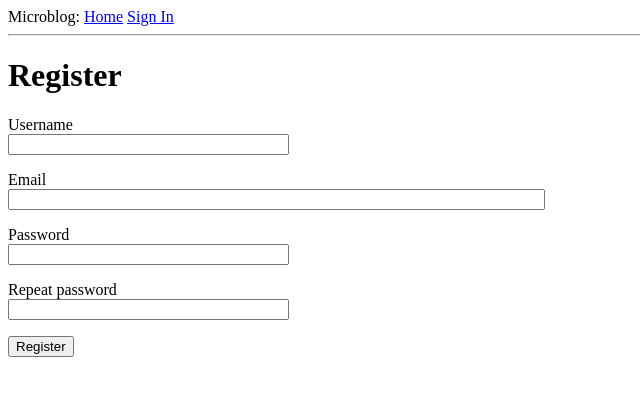
After one commit to tushargithub44/Flask-Blog, a Flask app: page /register in a window 1280 px wide. The commit adds this page. Shown: the top 396 px of the page, without its empty margins (0-640 px from the left). Run offline with Flask 2, Linux system fonts and the light colour scheme.

Commit message:
User Registration and Logins Done

```diff
--- a/app/__init__.py
+++ b/app/__init__.py
@@ -1,11 +1,14 @@
 from flask import Flask
-from config import Config
 from flask_sqlalchemy import SQLAlchemy
 from flask_migrate import Migrate
+from flask_login import LoginManager
+from config import Config
 
 app = Flask(__name__)
 app.config.from_object(Config)
 db = SQLAlchemy(app)
 migrate = Migrate(app, db)
+login = LoginManager(app)
+login.login_view = 'login'
 
 from app import routes, models
--- a/app/forms.py
+++ b/app/forms.py
@@ -1,9 +1,27 @@
 from flask_wtf import FlaskForm
 from wtforms import StringField, BooleanField, SubmitField, PasswordField
-from wtforms.validators import DataRequired
+from wtforms.validators import DataRequired, Email, EqualTo, ValidationError
+from app.models import User
 
 class LoginForm(FlaskForm):
     username = StringField('Username', validators = [DataRequired()])
     password = PasswordField('Password', validators = [DataRequired()])
     remember_me = BooleanField('Remember Me')
     submit = SubmitField('Sign In')
+
+class RegistrationForm(FlaskForm):
+    username = StringField('Username', validators = [DataRequired()])
+    email = StringField('Email', validators =[DataRequired(), Email()])
+    password = PasswordField('Password', validators =[DataRequired()])
+    password2 = PasswordField('Repeat password', validators =[DataRequired(), EqualTo('password')])
+    submit = SubmitField('Register')
+
+    def register_username(self, username):
+        user = User.query.filter_by(username = username.data).first()
+        if user is not None:
+            raise ValidationError('Please use Different Username.')
+
+    def register_email(self, email):
+        user = User.query.filter_by(email = email.data).first()
+        if user is not None:
+            raise ValidationError('Please use Different Email Address.')
--- a/app/routes.py
+++ b/app/routes.py
@@ -1,11 +1,16 @@
-from flask import render_template, flash, redirect,url_for
+from flask import render_template, flash, redirect,url_for, request
 from app import app
-from app.forms import LoginForm
+from app.forms import LoginForm, RegistrationForm
+from werkzeug.urls import url_parse
+from flask_login import current_user, login_user, logout_user, login_required
+from app.models import User
 
 @app.route('/')
 @app.route('/index')
+@login_required
 def index():
-    user = {'username' : 'Tushar'}
+
+    # user = {'username' : 'Tushar'}
     posts = [
         {
             'Author': {'username': 'Talha'},
@@ -16,13 +21,47 @@ def index():
             'Caption': 'Concurrency Control is nice topic!'
         }
     ]
-    return render_template('index.html',title = "Home", user = user, posts = posts)
+
+    return render_template('index.html',title = "Home", posts = posts)
 
 @app.route('/login',methods = ['GET','POST'])
 def login():
+    if current_user.is_authenticated:
+        return redirect(url_for('index'))
     form = LoginForm()
     if form.validate_on_submit():
-        flash('Login requested for user {}, remember_me ={}'.format(
-            form.username.data, form.remember_me.data))
+        user = User.query.filter_by(username = form.username.data).first()
+        if user is None or not user.check_password(form.password.data):
+            flash('Invalid Username or Password')
+            return redirect(url_for('login'))
+
+        # flash('Login requested for user {}, remember_me ={}'.format(
+        #     form.username.data, form.remember_me.data))
+
+        login_user(user, remember = form.remember_me.data)
+        next_page = request.args.get('next')
+        if not next_page or url_parse(next_page).netloc != '':
+            next_page = url_for('index')
         return redirect(url_for('index'))
     return render_template('login.html',title = 'Sign In',form = form)
+
+
+@app.route('/logout')
+def logout():
+    logout_user()
+    return redirect(url_for('index'))
+
+
+@app.route('/register', methods = ['GET', 'POST'])
+def register():
+    if current_user.is_authenticated:
+        return redirect(url_for('index'))
+    form = RegistrationForm()
+    if form.validate_on_submit():
+        user = User(username = username.data, email = email.data)
+        user.set_password(form.password.data)
+        db.session.add(user)
+        db.session.commit()
+        flash('Congratulations, you are now a registered user!')
+        return redirect(url_for('login'))
+    return render_template('register.html', title='Register', form=form)
--- a/app/templates/base.html
+++ b/app/templates/base.html
@@ -5,7 +5,11 @@
     <body>
         <div>Microblog:
           <a href="{{url_for('index') }}">Home</a>
+          {% if current_user.is_anonymous %}
           <a href="{{url_for('login') }}">Sign In</a>
+          {% else %}
+          <a href ="{{url_for('logout')}}"> Logout</a>
+          {% endif %}
         </div>
         <hr>
         {% with messages = get_flashed_messages() %}
--- a/app/templates/index.html
+++ b/app/templates/index.html
@@ -2,9 +2,9 @@
 {% extends "base.html" %}
 
 {% block content %}
-    <h1>Hello, {{ user.username }}!</h1>
+    <h1>Hello, {{ current_user.username }}!</h1>
     {% for post in posts %}
     <div><p>Author : {{ post.Author.username }}  <br>
-        <b> Caption : {{ post.Caption }}</b></p></div>
+        <b> Caption : {{ post.caption }}</b></p></div>
     {% endfor %}
 {% endblock %}
--- a/app/templates/login.html
+++ b/app/templates/login.html
@@ -21,6 +21,8 @@
         </p>
         <p>{{form.remember_me()}} {{form.remember_me.label}}</p>
         <p>{{form.submit()}}</p>
+    </form>
 
-    </form>
+    <p>New User? <a href = "{{ url_for('register') }}" >Click here to Register! </a> </p>
+
 {% endblock %}
--- /dev/null
+++ b/app/templates/register.html
@@ -0,0 +1,38 @@
+{% extends "base.html" %}
+
+{% block content %}
+
+    <h1>Register</h1>
+    <form action = "" method = "post">
+        {{form.hidden_tag()}}
+        <p>
+            {{ form.username.label }}<br>
+            {{ form.username(size=32) }}<br>
+            {% for error in form.username.errors %}
+            <span style="color: red;">[{{ error }}]</span>
+            {% endfor %}
+        </p>
+        <p>
+            {{ form.email.label }}<br>
+            {{ form.email(size=64) }}<br>
+            {% for error in form.email.errors %}
+            <span style="color: red;">[{{ error }}]</span>
+            {% endfor %}
+        </p>
+        <p>
+            {{ form.password.label }}<br>
+            {{ form.password(size=32) }}<br>
+            {% for error in form.password.errors %}
+            <span style="color: red;">[{{ error }}]</span>
+            {% endfor %}
+        </p>
+        <p>
+            {{ form.password2.label }}<br>
+            {{ form.password2(size=32) }}<br>
+            {% for error in form.password2.errors %}
+            <span style="color: red;">[{{ error }}]</span>
+            {% endfor %}
+        </p>
+        <p>{{ form.submit() }}</p>
+    </form>
+{% endblock %}
```
Also changed, not shown: app/models.py (+18 -2 lines), app.db.
